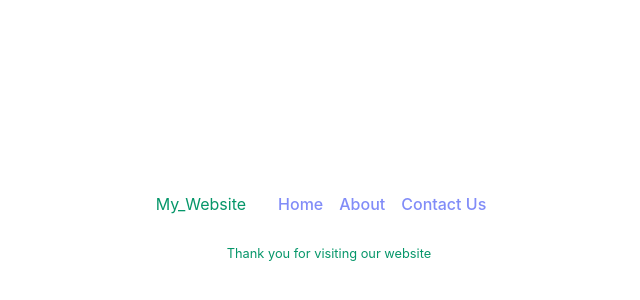
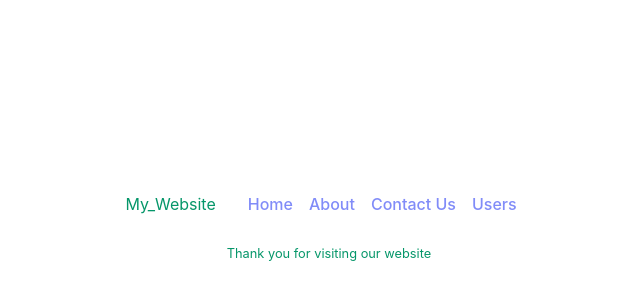
Before and after one commit to Jisan-Dev/M45-SPA-React-Query, a React (Vite) app: page / in a window 1280 px wide. Shown: the part 172-472 px from the top of the page, without its empty margins (311-951 px from the left). Built offline with nearby package versions, Linux system fonts and the light colour scheme.

Commit message:
fetched users data from a mock api by using loader in router path config & imported in Users component

```diff
--- a/src/components/header/index.jsx
+++ b/src/components/header/index.jsx
@@ -5,14 +5,17 @@ const Header = () => {
     <div>
       <nav className="mb-6">
         <span className="mr-8 text-emerald-600">My_Website</span>
-        <Link className="text-indigo-400 mr-4 " to="/">
+        <Link className="text-indigo-400 mr-4" to="/">
           Home
         </Link>
-        <Link className="text-indigo-400 mr-4 " to="/about">
+        <Link className="text-indigo-400 mr-4" to="/about">
           About
         </Link>
-        <Link className="text-indigo-400 mr-4 " to="/contact">
+        <Link className="text-indigo-400 mr-4" to="/contact">
           Contact Us
+        </Link>
+        <Link className="text-indigo-400 mr-4" to="/users">
+          Users
         </Link>
       </nav>
     </div>
--- /dev/null
+++ b/src/components/users/index.jsx
@@ -0,0 +1,16 @@
+import { useLoaderData } from 'react-router-dom';
+
+const Users = () => {
+  const users = useLoaderData();
+  console.log(users);
+  return (
+    <div>
+      <h2 className="text-2xl text-bol">USERS: {users.length}</h2>
+      <p className="max-w-lg mx-auto">
+        Lorem ipsum dolor sit amet, consectetur adipisicing elit. Voluptas voluptates inventore fuga, tenetur expedita laborum error beatae quas ad impedit.
+      </p>
+    </div>
+  );
+};
+
+export default Users;
--- a/src/main.jsx
+++ b/src/main.jsx
@@ -6,6 +6,7 @@ import { createBrowserRouter, RouterProvider } from 'react-router-dom';
 import About from './components/about/index.jsx';
 import Contact from './components/contact/index.jsx';
 import Home from './components/home/index.jsx';
+import Users from './components/users/index.jsx';
 console.log(App);
 
 const router = createBrowserRouter([
@@ -21,6 +22,11 @@ const router = createBrowserRouter([
         path: '/contact',
         element: <Contact />,
       },
+      {
+        path: '/users',
+        loader: () => fetch('https://jsonplaceholder.typicode.com/users'),
+        element: <Users />,
+      },
     ],
   },
 ]);
```
